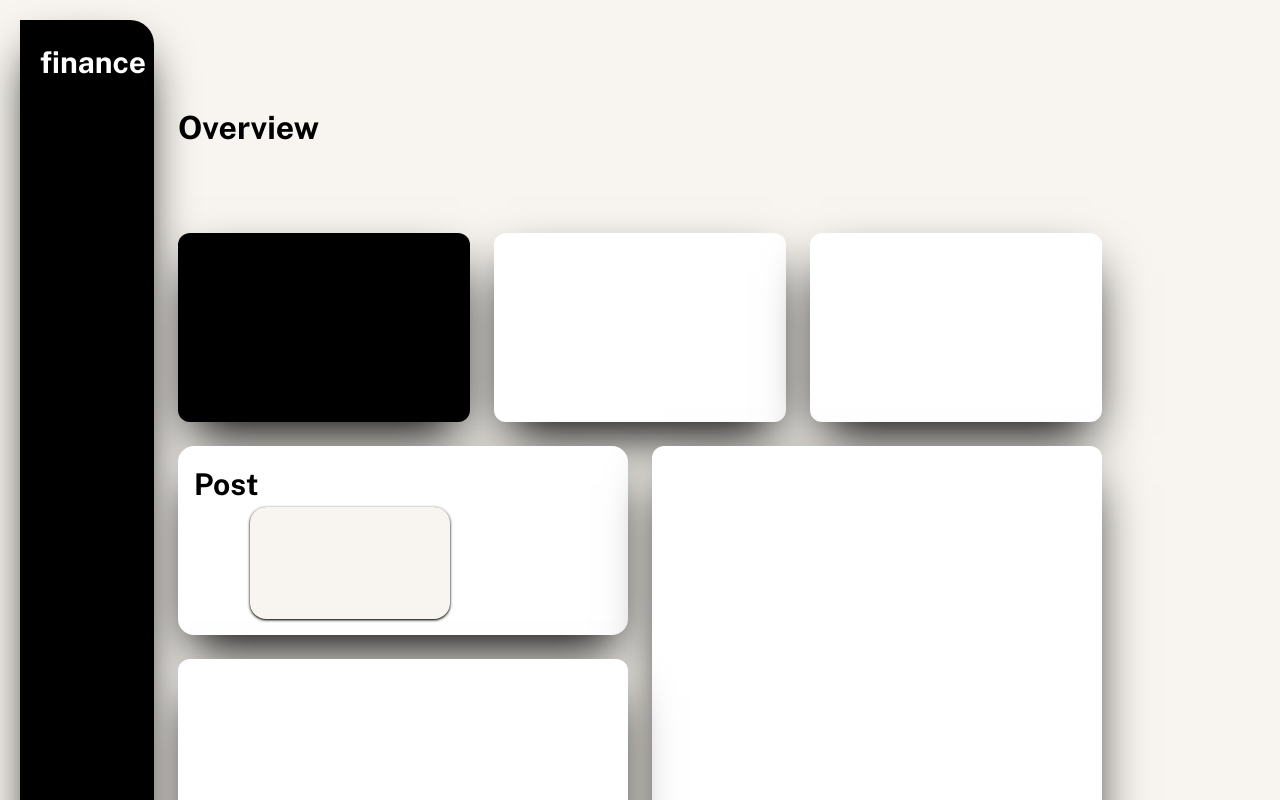
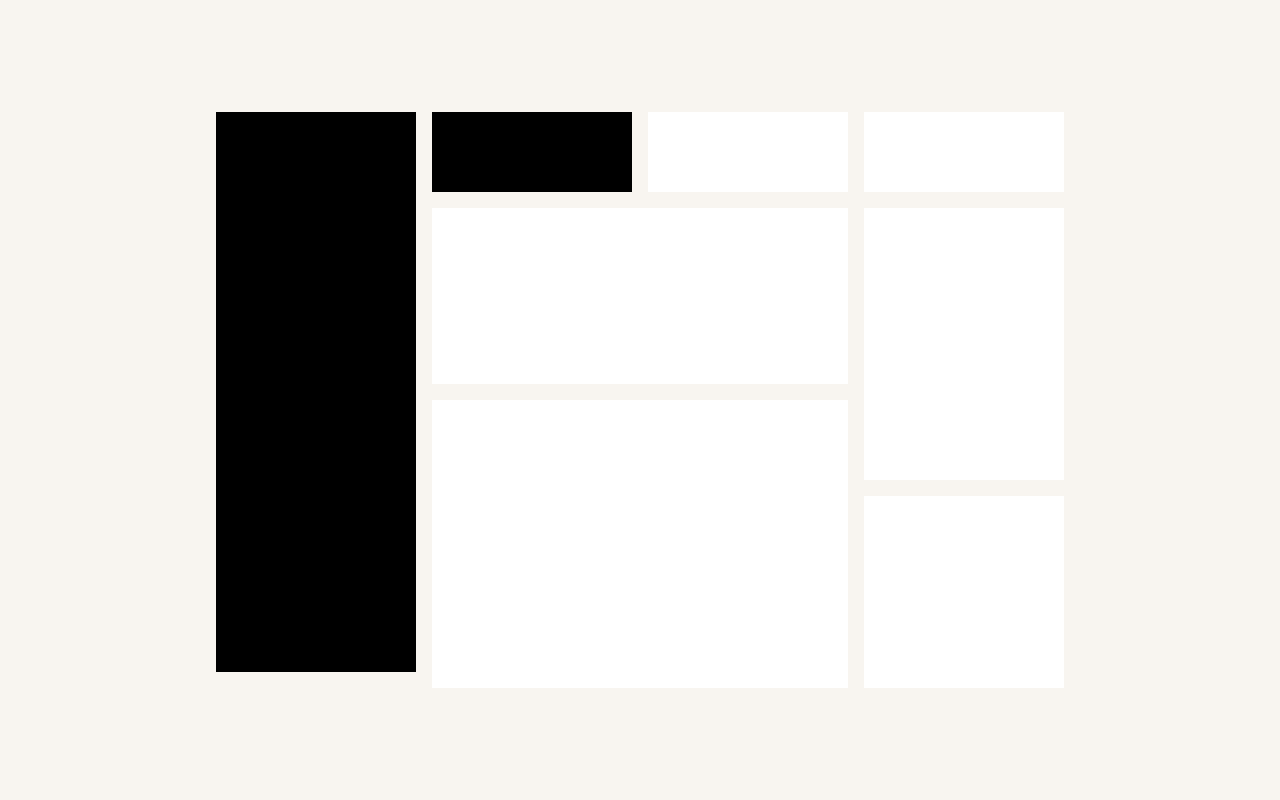
Before and after one commit to Btnagasai/finance, a React (Vite) app: page / in a window 1280 px wide. Shown: the top 800 px of the page. Built offline with nearby package versions, Linux system fonts and the light colour scheme; the HTML template or start-up script is replaced by a standard one.

Commit message:
finance2

```diff
--- a/src/App.jsx
+++ b/src/App.jsx
@@ -3,13 +3,15 @@ import reactLogo from './assets/react.svg'
 import viteLogo from '/vite.svg'
 import './App.css'
 import Finance from './Finance'
+import Finance2 from './Finance2'
 
 function App() {
 
 
   return (
    <div>
-      <Finance/>
+      {/* <Finance/> */}
+      <Finance2/>
    </div>
   )
 }
--- /dev/null
+++ b/src/Finance2.jsx
@@ -0,0 +1,17 @@
+function Finance2(){
+    return(
+        <div className="grid   gap-4 bg-[#f8f5f0] items-center m-auto h-screen justify-center">
+            <div className="grid grid-cols-4 grid-rows-6  gap-4">
+            <div className="row-span-6 bg-black p-[100px]"></div>
+            <div className="col-span bg-black p-10"></div>
+            <div className="col-span bg-white p-10"></div>
+            <div className="col-span bg-white p-10"></div>
+            <div className="col-span-2 row-span-2 bg-white p-10"></div>
+            <div className="row-span-3 bg-white p-10"></div>
+            <div className="col-span-2 row-span-4 bg-white p-10"></div>
+            <div className="row-span-3 bg-white p-10"></div>
+</div>
+        </div>
+    )
+}
+export default Finance2
```
